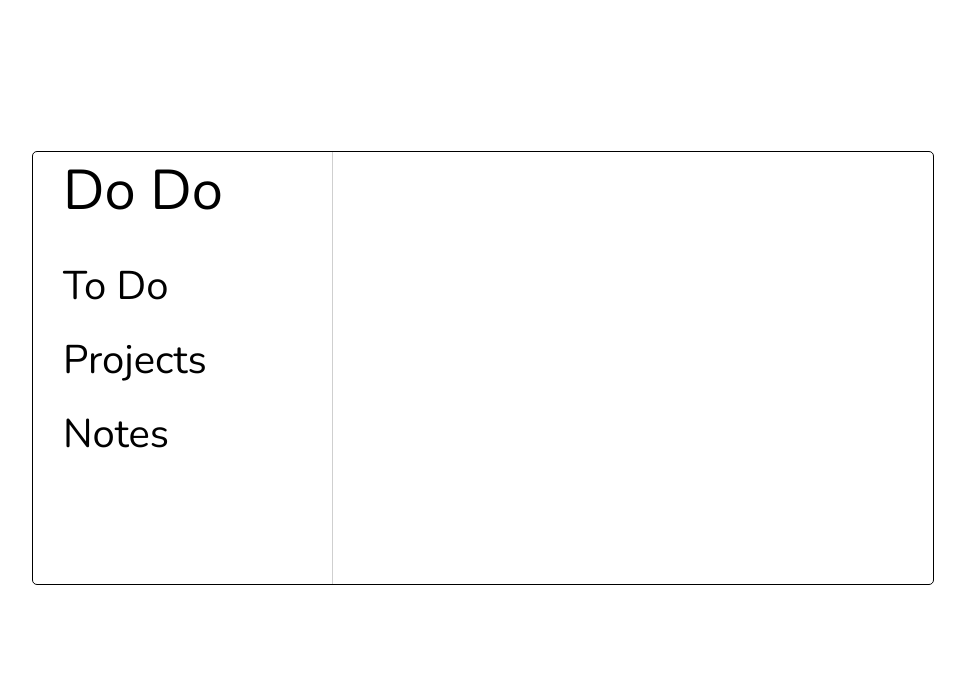
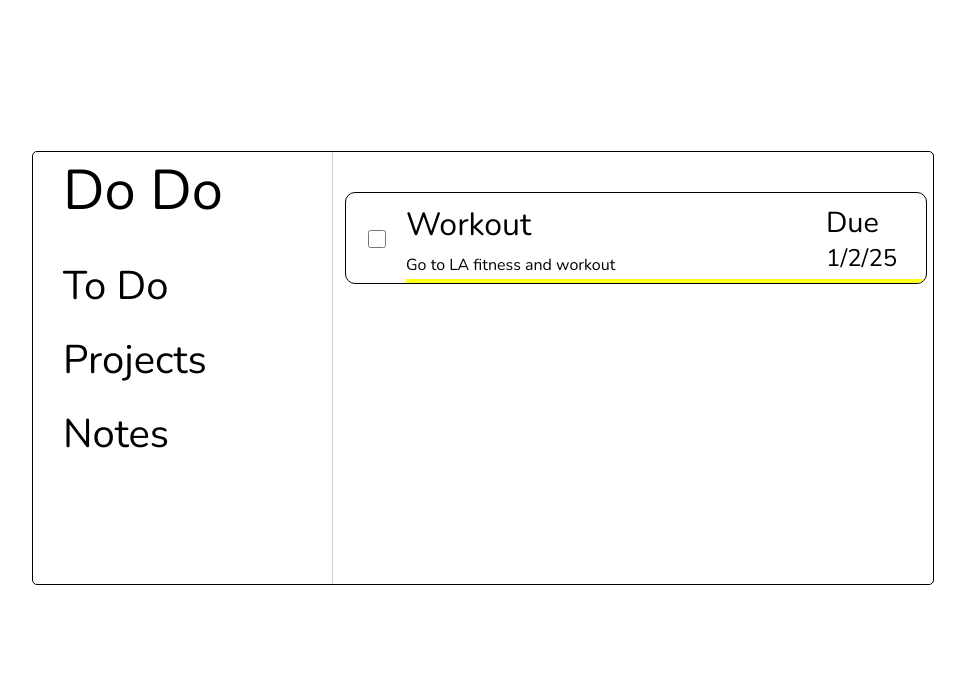
Before and after one commit to Th3dworld/Todo-List, a website built with webpack: page src/template.html in a window 1280 px wide. Shown: the whole page, without its empty margins (157-1122 px from the left). Built offline with nearby package versions, Linux system fonts and the light colour scheme; a web font is replaced by a local one.

Commit message:
Add task section

```diff
--- a/src/styles.css
+++ b/src/styles.css
@@ -19,7 +19,7 @@
 
     display: grid;
     grid-template-columns: 1fr 2fr;
-    grid-template-rows: 20px 7fr;
+    grid-template-rows: 40px 7fr;
 
 
 }
@@ -37,6 +37,17 @@
     height: 100%;
 
 
+}
+#btn-island{
+    grid-column: 2;
+    grid-row: 1;
+}
+
+#display{
+    grid-column: 2;
+    overflow-y: scroll;
+
+    padding: 0 3% 0 2%;
 }
 
 #title {
@@ -68,3 +79,92 @@
     padding-left: 30px;
 
 }
+
+#task{
+    display: grid;
+    width: 100%;
+    min-height: 80px;
+    border-radius: 10px;
+    padding: 10px 0px 0px 10px;
+    overflow-x: hidden;
+
+    margin-bottom: 15px;
+
+    grid-template-columns: 50px 1fr 100px;
+    grid-template-rows: 2fr 1fr 4px;
+
+
+    border: 1px solid black;
+}
+
+#task-title{
+    grid-column: 2;
+    grid-row: 1;
+    font-size: 2rem;
+}
+
+#task-description{
+    grid-column: 2;
+    grid-row: 2;
+}
+
+#date{
+    grid-column: 3;
+    grid-row: 1/3;
+    font-size: 1.8rem;
+}
+
+#ac-date{
+    font-size: 1.5rem;
+}
+
+.task-priority{
+    grid-column: 2/4;
+    grid-row: 3;
+    background-color: rgba(255, 255, 0, .9);
+
+}
+
+.task-priority-high{
+    grid-column: 2/4;
+    grid-row: 3;
+    background-color: rgba(254, 0, 0, 0.9);
+}
+
+.task-priority-mid{
+    grid-column: 2/4;
+    grid-row: 3;
+    background-color: rgba(255, 255, 0, .9);
+
+}
+
+.task-priority-low{
+    grid-column: 2/4;
+    grid-row: 3;
+    background-color: rgba(0, 255, 0, 0.9);
+
+}
+
+#check{
+    grid-column: 1;
+    grid-row: 1/3;
+
+    display: flex;
+    justify-content: center;
+    align-items: center;
+    padding-bottom: 5px;
+    padding-right: 10px;
+
+}
+
+[type="checkbox"]{
+    width: 18px;
+    height: 18px;
+    accent-color: orange;
+
+}
+
+[type="checkbox"]:hover{
+    width: 19px;
+    height: 19px;
+}
--- a/src/template.html
+++ b/src/template.html
@@ -17,8 +17,22 @@
                     <div class="menu-btn">Notes</div>
                 </div>
             </div>
+            <div id="btn-island">
+
+            </div>
             <div id="display">
-                <div><img src="" alt=""></div>
+                <div id="place-holder">
+                    <div id="task">
+                        <div id="check"><input type="checkbox"></div>
+                        <div id="task-title">Workout</div>
+                        <div id="task-description">Go to LA fitness and workout</div>
+                        <div id="date">
+                            <div>Due</div>
+                            <div id="ac-date">1/2/25</div>
+                        </div>
+                        <div class="task-priority"></div>
+                    </div>
+                </div>
             </div>
         </div>
     </div>
```
Also changed, not shown: src/noun-bored-3936394-cropped.svg (added), src/noun-bored-3936394.svg (deleted).
